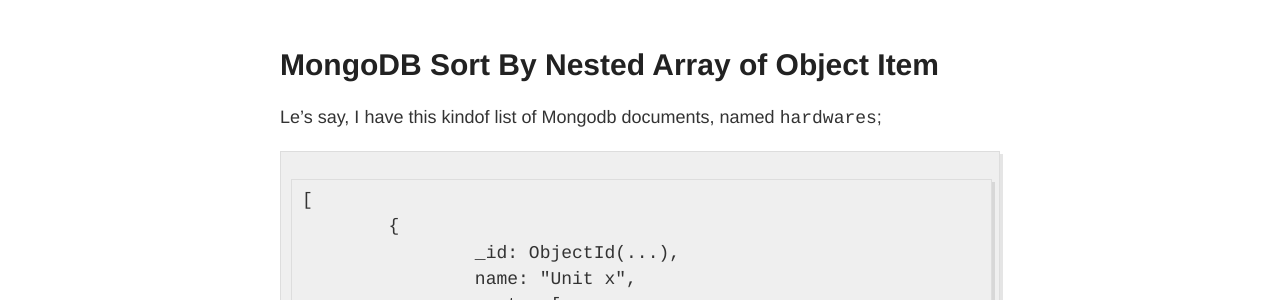
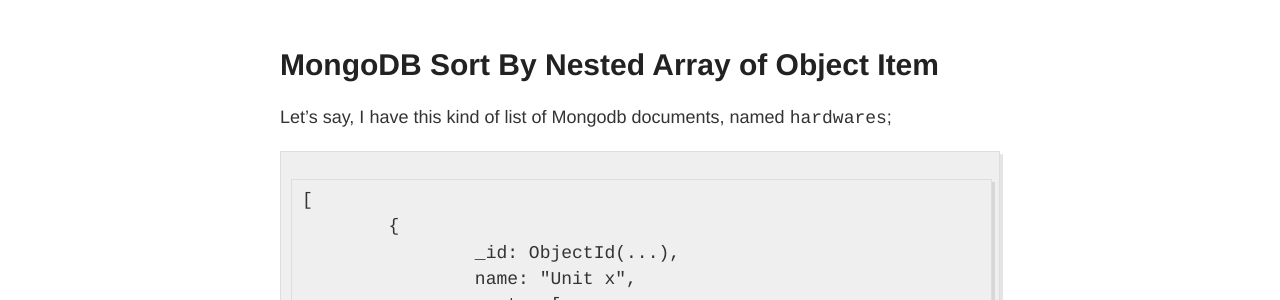
Before and after one commit to egig/egig.github.io, a Jekyll site: the page built from _posts/2019-03-30-mongodb-sort-by-nested-array-of-object-item.md, in a window 1280 px wide. Shown: the part 122-422 px from the top of the page. Built offline with Jekyll 4.4.1, drawn with Linux system fonts in a browser that asks for light colours.

Commit message:
Update 2019-03-30-mongodb-sort-by-nested-array-of-object-item.md

```diff
--- a/_posts/2019-03-30-mongodb-sort-by-nested-array-of-object-item.md
+++ b/_posts/2019-03-30-mongodb-sort-by-nested-array-of-object-item.md
@@ -10,7 +10,7 @@
 - MongoDB
 ---
 
-Le's say, I have this kindof list of Mongodb documents, named `hardwares`;
+Let's say, I have this kind of list of Mongodb documents, named `hardwares`;
 
 	[
 		{
```
